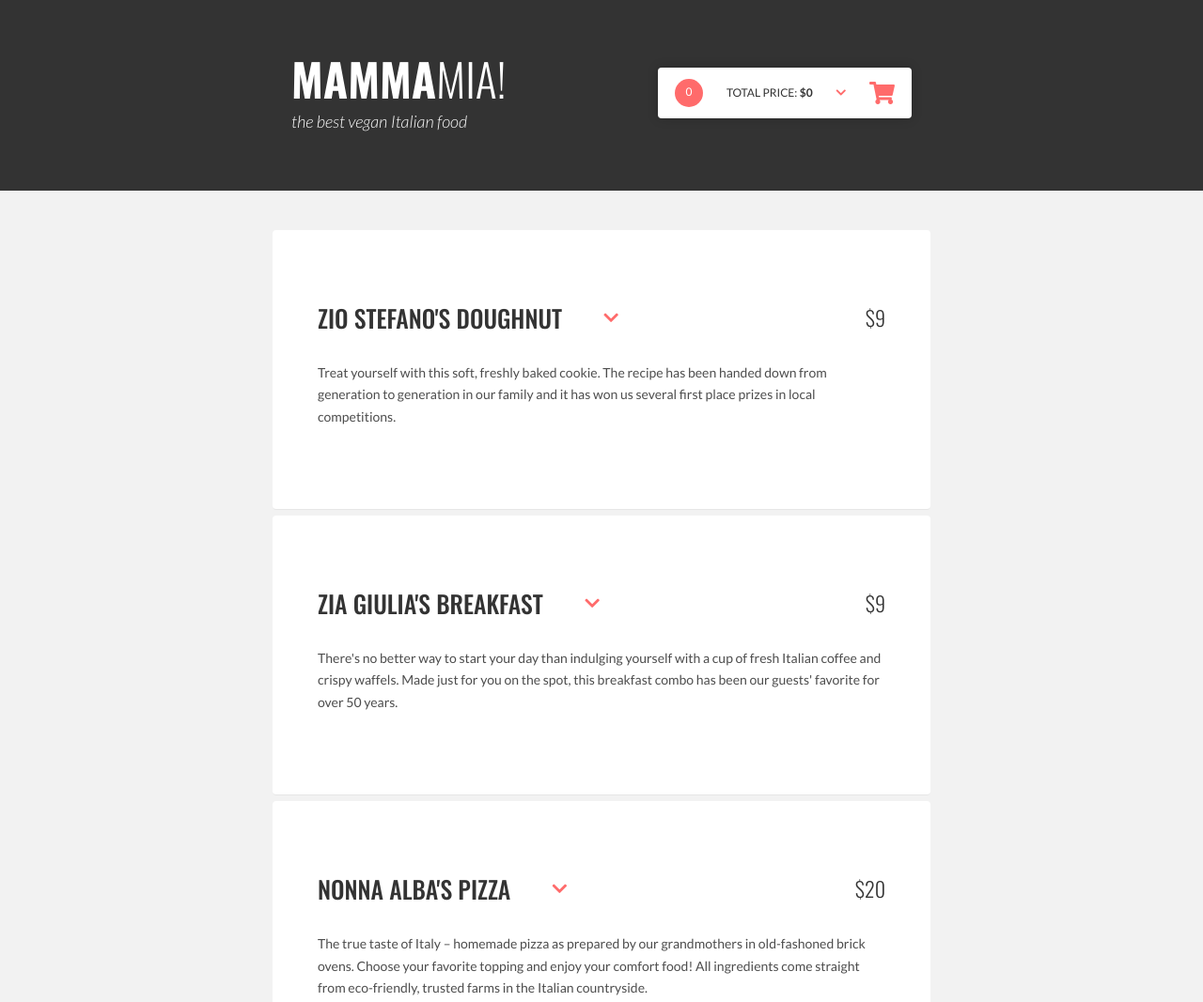
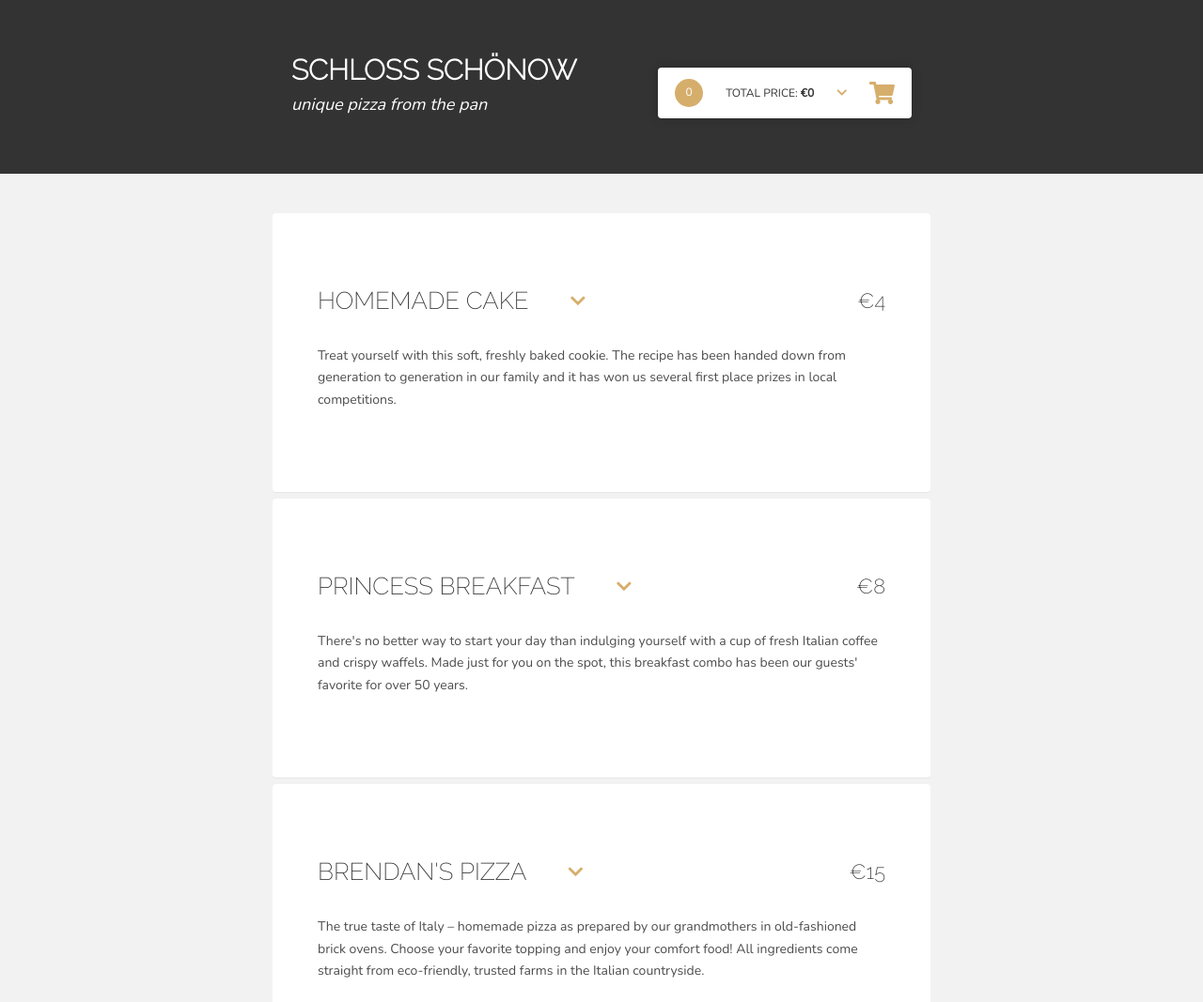
Before and after one commit to ibibibibi/project-pizzeria, a website: page src/index.html in a window 1280 px wide. Shown: the top 1067 px of the page at 94% size. Drawn offline with nearby package versions, Linux system fonts and the light colour scheme; files that its build step writes are made by us from their sources.

Commit message:
JS add counting amount. HTML change into Schloss Pizzeria

```diff
--- a/src/index.html
+++ b/src/index.html
@@ -5,7 +5,7 @@
   <meta name="viewport" content="width=device-width, initial-scale=1.0">
   <meta http-equiv="X-UA-Compatible" content="ie=edge">
   <title>Pizzeria</title>
-  <link href="https://fonts.googleapis.com/css?family=Lato:400,300i,700%7COswald:300,500,700&amp;subset=latin-ext" rel="stylesheet">
+  <link href="https://fonts.googleapis.com/css2?family=Nunito:wght@300&family=Raleway:wght@200&display=swap" rel="stylesheet">
   <link href="https://use.fontawesome.com/releases/v5.7.2/css/all.css" rel="stylesheet">
   <link rel="stylesheet" href="css/style.css">
 </head>
@@ -15,13 +15,13 @@
     <div class="container">
       <div class="header__wrapper">
         <div class="logo">
-          <h1 class="logo__title"><span>Mamma</span>Mia!</h1>
-          <h2 class="logo__subtitle">the best vegan Italian food</h2>
+          <h1 class="logo__title"><span>Schloss Schönow</span></h1>
+          <h2 class="logo__subtitle">unique pizza from the pan</h2>
         </div>
         <div id="cart" class="cart">
           <div class="cart__summary">
             <span class="cart__total-number">0</span>
-            <span class="cart__total-price">Total price: <strong>$0</strong></span>
+            <span class="cart__total-price">Total price: <strong>€0</strong></span>
             <i class="fas fa-chevron-down"></i>
             <i class="fas fa-shopping-cart cart__icon"></i>
           </div>
@@ -32,15 +32,15 @@
               <ul class="cart__order-price">
                 <li>
                   <span class="cart__order-price-name">Subtotal:</span>
-                  <span class="cart__order-price-sum">$0</span>
+                  <span class="cart__order-price-sum">€0</span>
                 </li>
                 <li>
                   <span class="cart__order-price-name">Delivery:</span>
-                  <span class="cart__order-price-sum">$0</span>
+                  <span class="cart__order-price-sum">€0</span>
                 </li>
                 <li>
                   <span class="cart__order-price-name"><strong>Total:</strong></span>
-                  <span class="cart__order-price-sum"><strong>$0</strong></span>
+                  <span class="cart__order-price-sum"><strong>€0</strong></span>
                 </li>
               </ul>
               <div class="cart__order-confirmation">
@@ -62,7 +62,7 @@
 
           <header class="product__header">
             <h3 class="product__name no-spacing">{{ name }} <i class="fas fa-chevron-down product__icon"></i></h3>
-            <p class="product__base-price no-spacing">${{ price }}</p>
+            <p class="product__base-price no-spacing">€{{ price }}</p>
           </header>
           <div class="product__description"> <!-- description -->
             <p>{{{ description }}}</p>
@@ -79,7 +79,7 @@
                     <label>
                       <input type="checkbox" name="{{ paramId }}" value="{{ @key }}" id="{{ @key }}" {{#if default}}checked{{/if}}>
                       <span class="checkbox__checkmark"></span>
-                      {{{ label }}} (${{{ price }}})
+                      {{{ label }}} (€{{{ price }}})
                     </label>
                   </div>
                   {{/each}}
@@ -91,7 +91,7 @@
                   {{#each options}}
                   <div class="checkbox checkbox--round"> <!-- radio -->
                     <label>
-                      {{{ label }}} (${{{ price }}})
+                      {{{ label }}} (€{{{ price }}})
                       <input type="radio" name="{{ paramId }}" value="{{ @key }}" id="{{ @key }}" {{#if default}}checked{{/if}}>
                       <span class="checkbox__checkmark"></span>
                     </label>
@@ -104,7 +104,7 @@
                   <h3 class="product__params-title">{{{ label }}}</h3>
                   <select name="{{ paramId }}">
                     {{#each options}}
-                    <option value="{{ @key }}" {{#if default}}selected{{/if}}>{{{ label }}} (${{{ price }}})</option>
+                    <option value="{{ @key }}" {{#if default}}selected{{/if}}>{{{ label }}} (€{{{ price }}})</option>
                     {{/each}}
                   </select>
                 </li>
@@ -115,11 +115,11 @@
                 <div class="widget-amount"> <!-- widget-amount -->
                   <h3 class="product__params-title">Select quantity</h3>
                   <a class="btn-quantity" href="#less"><i class="fas fa-minus"></i></a>
-                  <input type="text" name="amount" value="1">
+                  <input type="text" name="amount">
                   <a class="btn-quantity" href="#more"><i class="fas fa-plus"></i></a>
                 </div>
                 <p class="product__total-price">
-                  Total: $<span class="price">{{{ price }}}</span>
+                  Total: €<span class="price">{{{ price }}}</span>
                 </p>
                 <div> <!-- add-to-cart -->
                   <a class="btn-primary" href="#add-to-cart">Add to cart</a>
--- a/src/js/data.js
+++ b/src/js/data.js
@@ -3,8 +3,8 @@ const dataSource = {}; // eslint-disable-line no-unused-vars
 dataSource.products = {
   cake: {
     class: 'small',
-    name: 'Zio Stefano\'s Doughnut',
-    price: 9,
+    name: 'Homemade cake',
+    price: 4,
     description: 'Treat yourself with this soft, freshly baked cookie. The recipe has been handed down from generation to generation in our family and it has won us several first place prizes in local competitions.',
     images: [
       '<img class="active" src="images/doughnut.svg">',
@@ -12,8 +12,8 @@ dataSource.products = {
   },
   breakfast: {
     class: 'small',
-    name: 'Zia Giulia\'s Breakfast',
-    price: 9,
+    name: 'Princess Breakfast',
+    price: 8,
     description: 'There\'s no better way to start your day than indulging yourself with a cup of fresh Italian coffee and crispy waffels. Made just for you on the spot, this breakfast combo has been our guests\' favorite for over 50 years.',
     images: [
       '<img class="active" src="images/breakfast.svg">',
@@ -23,18 +23,18 @@ dataSource.products = {
         label: 'Coffee type',
         type: 'radios',
         options: {
-          latte: {label: 'Oat latte', price: 1, default: true},
-          cappuccino: {label: 'Oat cappuccino', price: 1},
-          espresso: {label: 'Espresso', price: 1},
-          macchiato : {label: 'Macchiato ', price: 1},
+          latte: {label: 'Latte', price: 2, default: true},
+          cappuccino: {label: 'Cappuccino', price: 2},
+          espresso: {label: 'Espresso', price: 2},
+          macchiato : {label: 'Macchiato ', price: 2},
         },
       },
     },
   },
   pizza: {
-    name: 'Nonna Alba\'s Pizza',
-    price: 20,
-    description: 'The true taste of Italy &ndash; homemade pizza as prepared by our grandmothers in old-fashoned brick ovens. Choose your favorite topping and enjoy your comfort food! All ingredients come straight from eco-friendly, trusted farms in the Italian countryside.',
+    name: 'Brendan\'s Pizza',
+    price: 15,
+    description: 'The true taste of Italy &ndash; homemade pizza as prepared by our grandmothers in old-fashioned brick ovens. Choose your favorite topping and enjoy your comfort food! All ingredients come straight from eco-friendly, trusted farms in the Italian countryside.',
     images: [
       '<img class="active" src="images/pizza/crust.svg">',
       '<img class="sauce-tomato" src="images/pizza/tomato-sauce.svg">',
@@ -59,12 +59,12 @@ dataSource.products = {
         label: 'Toppings',
         type: 'checkboxes',
         options: {
-          olives: {label: 'Olives', price: 2, default: true},
+          olives: {label: 'Olives', price: 1, default: true},
           redPeppers: {label: 'Red peppers', price: 2, default: true},
           greenPeppers: {label: 'Green peppers', price: 2, default: true},
-          mushrooms: {label: 'Mushrooms', price: 2, default: true},
-          basil: {label: 'Fresh basil', price: 2, default: true},
-          freshTomato: {label: 'Fresh tomato', price: 3},
+          mushrooms: {label: 'Mushrooms', price: 1, default: true},
+          basil: {label: 'Fresh basil', price: 1, default: true},
+          freshTomato: {label: 'Fresh tomato', price: 2},
         },
       },
       crust: {
@@ -82,7 +82,7 @@ dataSource.products = {
     },
   },
   salad: {
-    name: 'Nonno Alberto\'s Salad',
+    name: 'Castle Salad',
     price: 9,
     description: 'A delicious salad made of fresh, home-grown products on a crispy lettuce base.',
     images: [
--- a/src/js/script.js
+++ b/src/js/script.js
@@ -66,6 +66,7 @@
       thisProduct.getElements();
       thisProduct.initAccordion();
       thisProduct.initOrderFrom();
+      thisProduct.initAmountWidget();
       thisProduct.processOrder();
     }
 
@@ -99,6 +100,7 @@
       thisProduct.cartButton = thisProduct.element.querySelector(select.menuProduct.cartButton);
       thisProduct.priceElem = thisProduct.element.querySelector(select.menuProduct.priceElem);
       thisProduct.imageWrapper = thisProduct.element.querySelector(select.menuProduct.imageWrapper);
+      thisProduct.amountWidgetElem = thisProduct.element.querySelector(select.menuProduct.amountWidget);
     }
 
     initAccordion (){
@@ -152,7 +154,7 @@
 
     initOrderFrom(){
       const thisProduct = this;
-      console.log(this.initOrderFrom);
+      //console.log(this.initOrderFrom);
 
       thisProduct.form.addEventListener('submit', function(event){
         event.preventDefault();
@@ -171,13 +173,24 @@
       });
     }
 
+    initAmountWidget(){
+      const thisProduct = this;
+
+      thisProduct.amountWidget = new amountWidget(thisProduct.amountWidgetElem);
+
+      thisProduct.amountWidgetElem.addEventListener('updated', function(){
+        thisProduct.processOrder();
+      });
+
+    }
+
     processOrder(){
       const thisProduct = this;
-      console.log(this.processOrder)
+      //console.log(this.processOrder)
 
       /* read all data from the form (using utils.serializeFormToObject) and save it to const formData */
       const formData = utils.serializeFormToObject(thisProduct.form);
-      console.log('formData', formData);
+      //console.log('formData', formData);
 
       /* set variable price to equal thisProduct.data.price */
       let price = thisProduct.data.price;
@@ -256,11 +269,83 @@
         }
       /* END LOOP: for each paramId in thisProduct.data.params */
       }
+
+      /* multiply price by amount */
+      price *= thisProduct.amountWidget.value;
+
       /* set the contents of thisProduct.priceElem to be the value of variable price */
       thisProduct.priceElem.innerHTML = price
 
     }
+  }
 
+  class amountWidget{
+    constructor(element){
+      const thisWidget = this;
+
+      thisWidget.getElements(element);
+      thisWidget.value = settings.amountWidget.defaultValue;
+      thisWidget.setValue(thisWidget.input.value);
+      thisWidget.initActions();
+
+      console.log('amountWidget:',thisWidget);
+      console.log('constructor argument:', element);
+    }
+
+    /* FIND WIDGET ELEMENTS */
+    getElements(element){
+      const thisWidget = this;
+
+      thisWidget.element = element;
+      thisWidget.input = thisWidget.element.querySelector(select.widgets.amount.input);
+      thisWidget.linkDecrease = thisWidget.element.querySelector(select.widgets.amount.linkDecrease);
+      thisWidget.linkIncrease = thisWidget.element.querySelector(select.widgets.amount.linkIncrease);
+    }
+
+    /* SET INITIAL VALUE */
+    setValue(value){
+      const thisWidget = this;
+
+      const newValue = parseInt(value);
+
+      if(newValue != thisWidget.value && newValue >= settings.amountWidget.defaultMin && newValue <= settings.amountWidget.defaultMax){
+        thisWidget.value = newValue;
+        thisWidget.announce();
+      };
+
+      thisWidget.input.value = thisWidget.value;
+    }
+
+    initActions(){
+      const thisWidget = this;
+
+      /* ADD EVENT LISTENER 1 - CHANGE */
+      thisWidget.input.addEventListener('change', function(){
+        thisWidget.setValue(thisWidget.input.value);
+        }
+      );
+
+      /* ADD EVENT LISTENER 2 - CLICK PLUS ONE */
+      thisWidget.linkDecrease.addEventListener('click', function(event){
+        event.preventDefault();
+        thisWidget.setValue(thisWidget.value - 1);
+        }
+      );
+
+      /* ADD EVENT LISTENER 3 - CLICK MINUS ONE */
+      thisWidget.linkIncrease.addEventListener('click', function(event){
+        event.preventDefault();
+        thisWidget.setValue(thisWidget.value + 1);
+      }
+      );
+    }
+
+    announce(){
+      const thisWidget = this;
+
+      const event = new Event('updated');
+      thisWidget.element.dispatchEvent(event);
+    }
   }
 
   const app = {
--- a/src/sass/partials/_header.scss
+++ b/src/sass/partials/_header.scss
@@ -15,7 +15,7 @@
 
   &__title {
     margin: 0 0 $base-size 0;
-    font-size: ($base-size * 4);
+    font-size: ($base-size * 2.5);
     font-family: $font-header;
     font-weight: $font-light;
     text-transform: uppercase;
--- a/src/sass/partials/_settings.scss
+++ b/src/sass/partials/_settings.scss
@@ -2,15 +2,15 @@
 
 $color-dark: #333;
 $color-light: #fff;
-$color-main: #ff6b6b;
+$color-main: rgba(211, 168, 95, 0.925);
 
-$font-header: 'Oswald', sans-serif;
-$font-text: 'Lato', sans-serif;
+$font-header: 'Raleway', sans-serif;
+$font-text: 'Nunito', sans-serif;
 
 $font-light: 300;
 $font-normal: 400;
 $font-semibold: 500;
-$font-bold: 700;
+$font-bold: 1000;
 
 $transition: all .3s;
 $radius: 4px;
```
